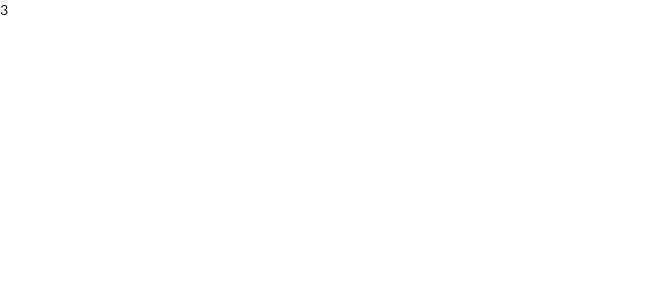
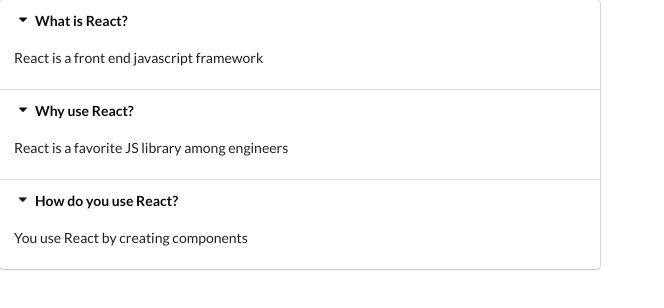
Before and after one commit to jriccrussel/hooks-usestate-useeffect-useref, a React (Create React App) app: page / in a window 1280 px wide. Shown: the top 308 px of the page, without its empty margins (0-664 px from the left). Built offline with nearby package versions, Linux system fonts and the light colour scheme.

Commit message:
add styles

```diff
--- a/src/component/accordion.js
+++ b/src/component/accordion.js
@@ -1,7 +1,22 @@
 import React from 'react'
 
 export const Accordion = ({ items }) => {
-  return (
-    <div>{items.length}</div>
-  )
+    const renderitem = items.map(item => {
+        return (
+            <React.Fragment key={item.title}>
+                <div className='title active'>
+                    <i className='dropdown icon'></i>
+                    {item.title}
+                </div>
+                <div className='content active'>
+                    <p>{item.content}</p>
+                </div>
+            </React.Fragment>
+        )
+    })
+
+    return (
+        // <div>{items.length}</div>
+        <div className='ui styled accordion'>{renderitem}</div>
+    )
 }
```
